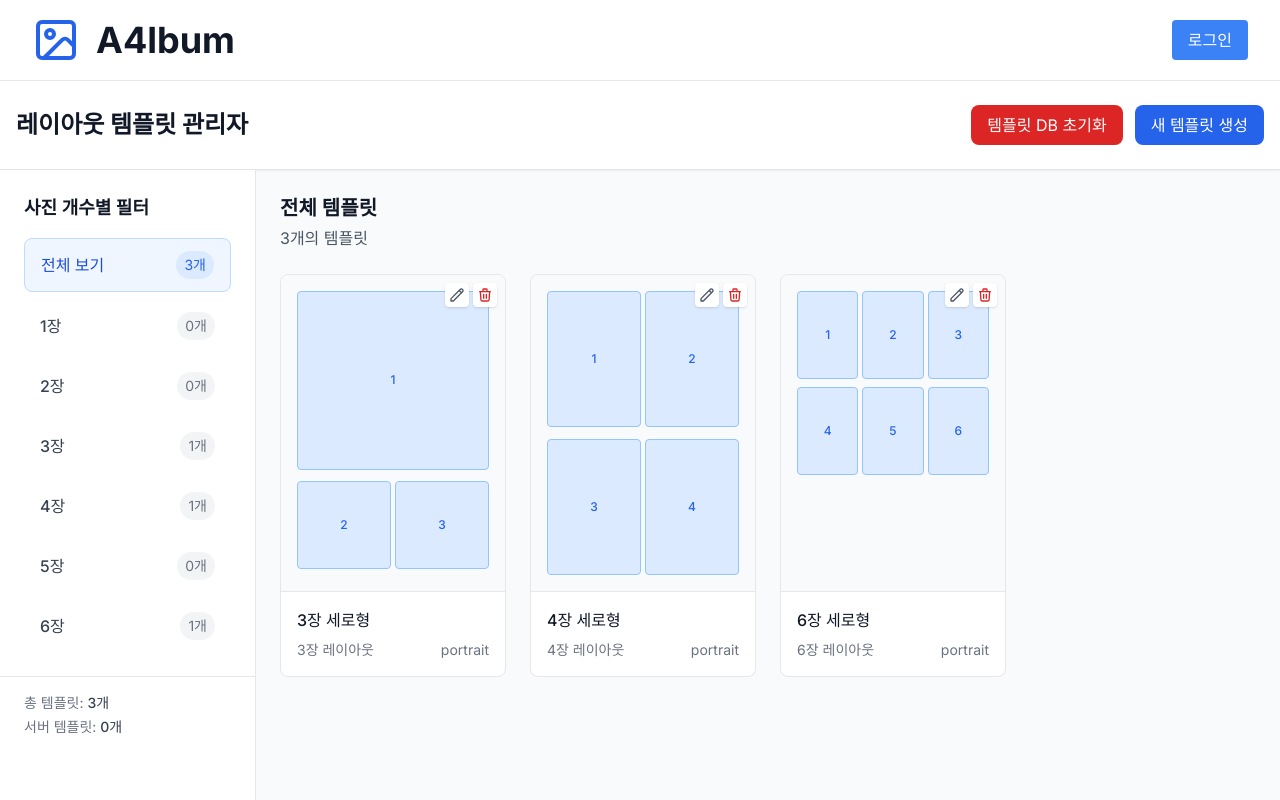
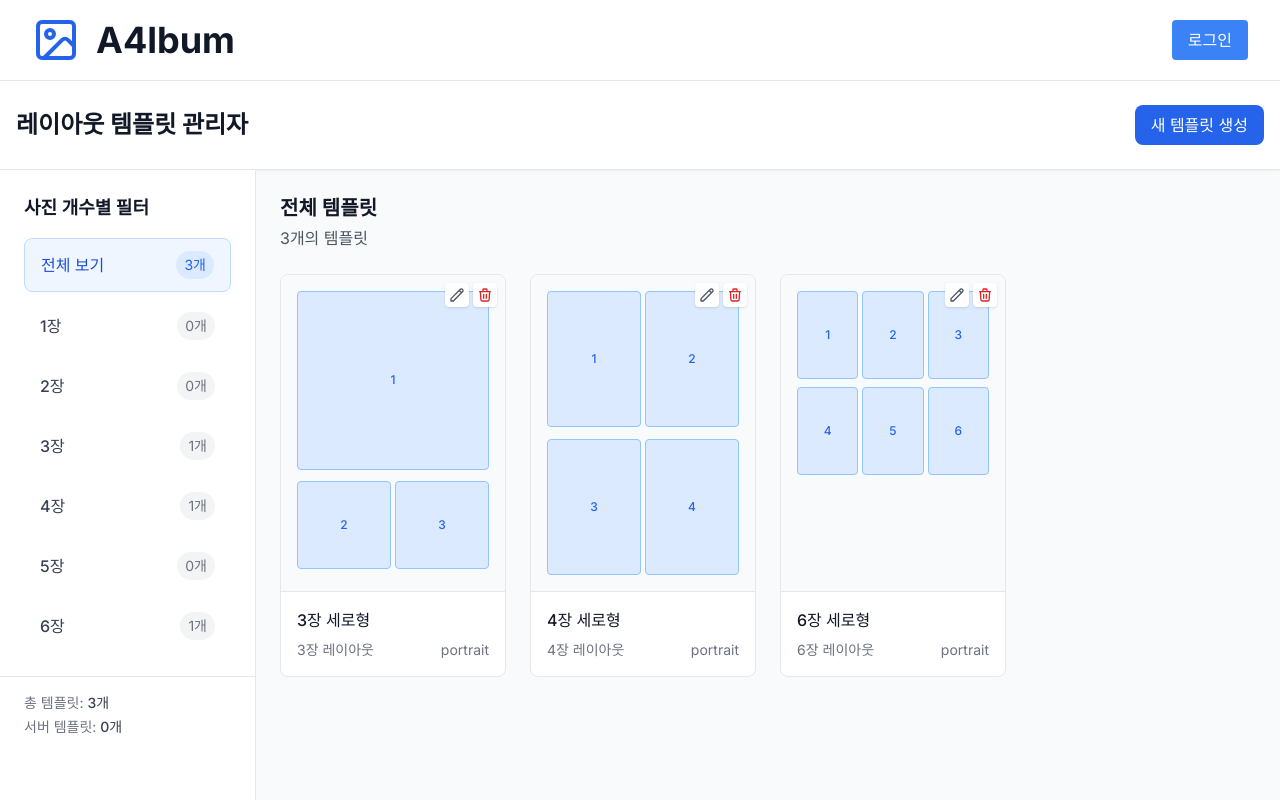
Before and after one commit to superwhyun/A4lbum, a Next.js app: page /layout-manager in a window 1280 px wide. Shown: the top 800 px of the page. Built offline with nearby package versions, Linux system fonts and the light colour scheme; no server answers.

Commit message:
fix admin error

```diff
--- a/app/layout-manager/page.tsx
+++ b/app/layout-manager/page.tsx
@@ -4,6 +4,7 @@ import { useState } from 'react';
 import Link from 'next/link';
 import { ImageIcon } from 'lucide-react';
 import { useAlbum } from '@/contexts/album-context';
+import { useAuth } from '@/contexts/auth-context';
 import { LayoutTemplate } from '@/types/album';
 import LayoutSidebar from '@/components/layout-sidebar';
 import TemplateGrid from '@/components/template-grid';
@@ -15,6 +16,7 @@ export default function LayoutManagerPage() {
   const [editingTemplate, setEditingTemplate] = useState<LayoutTemplate | null>(null);
   const [isInitializing, setIsInitializing] = useState(false);
   const { addTemplate, updateTemplate } = useAlbum();
+  const { user } = useAuth();
 
   const handleCreateTemplate = () => {
     setEditingTemplate(null);
@@ -82,6 +84,7 @@ export default function LayoutManagerPage() {
           <div className="flex justify-between items-center">
             <h1 className="text-2xl font-bold text-gray-900">레이아웃 템플릿 관리자</h1>
             <div className="flex space-x-3">
+              {user?.role === 'admin' && (
                 <button
                   onClick={handleInitializeTemplates}
                   disabled={isInitializing}
@@ -89,6 +92,7 @@ export default function LayoutManagerPage() {
                 >
                   {isInitializing ? '초기화 중...' : '템플릿 DB 초기화'}
                 </button>
+              )}
               <button
                 onClick={handleCreateTemplate}
                 className="px-4 py-2 bg-blue-600 text-white rounded-lg hover:bg-blue-700 transition-colors"
```
Also changed, not shown: 1 other file (tests, documents, lock files or other folders). Lines whose indentation alone changed are shown as unchanged.
